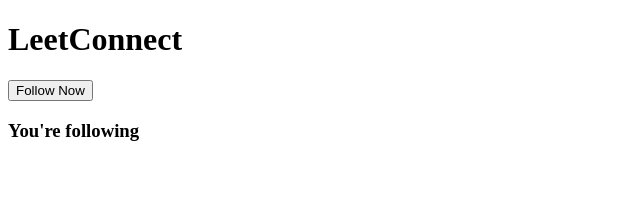
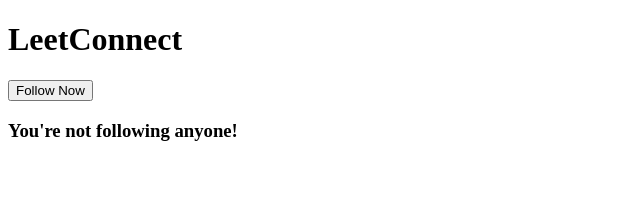
Before and after one commit to kailashchoudhary11/LeetConnect, a React (Vite) app in the folder extension-ui/: page / in a window 1280 px wide. Shown: the top 210 px of the page, without its empty margins (0-640 px from the left). Built offline with nearby package versions, Linux system fonts and the light colour scheme.

Commit message:
feat: allow users to unfollow

```diff
--- a/extension-ui/src/App.jsx
+++ b/extension-ui/src/App.jsx
@@ -23,7 +23,7 @@ function App() {
     <div>
       <h1>LeetConnect</h1>
       <FollowButton following={following} setFollowing={setFollowing} />
-      <FollowingList following={following} />
+      <FollowingList following={following} setFollowing={setFollowing} />
     </div>);
 }
 
--- a/extension-ui/src/components/FollowingList.jsx
+++ b/extension-ui/src/components/FollowingList.jsx
@@ -1,12 +1,27 @@
-export default function FollowingList({following}) {
+import UnFollowButton from "./UnFollowButton";
+
+export default function FollowingList({ following, setFollowing }) {
   return (
-    <div>
-      <h3>You&apos;re following</h3>
-      <ul>
-        {
-          following.map(user => (<li key={user}>{user}</li>))
-        }
-      </ul>
+    <div> {
+      following.length > 0 ?
+        <>
+          <h3>You&apos;re following</h3>
+          <ul>
+            {
+              following.map(user => (
+                <li key={user}>
+                  <span>
+                    {user}
+                  </span>
+                  <UnFollowButton following={following} setFollowing={setFollowing} user={user} />
+                </li>
+              ))
+            }
+          </ul>
+        </>
+        :
+        <h3>You&apos;re not following anyone!</h3>
+    }
     </div>
   )
 }
--- /dev/null
+++ b/extension-ui/src/components/UnFollowButton.jsx
@@ -0,0 +1,12 @@
+/*global chrome*/
+
+export default function UnFollowButton({following, setFollowing, user}) {
+  async function handleUnFollow() {
+    const updatedFollowing = following.filter(usr => (usr != user));
+    setFollowing(updatedFollowing);
+    await chrome.storage.local.set({ "following": JSON.stringify(updatedFollowing) });
+  }
+  return (
+    <button onClick={handleUnFollow}>Unfollow</button>
+  )
+}
--- a/extension-ui/src/index.css
+++ b/extension-ui/src/index.css
@@ -0,0 +1,4 @@
+body {
+  width: 400px;
+  height: 300px;
+}
```
